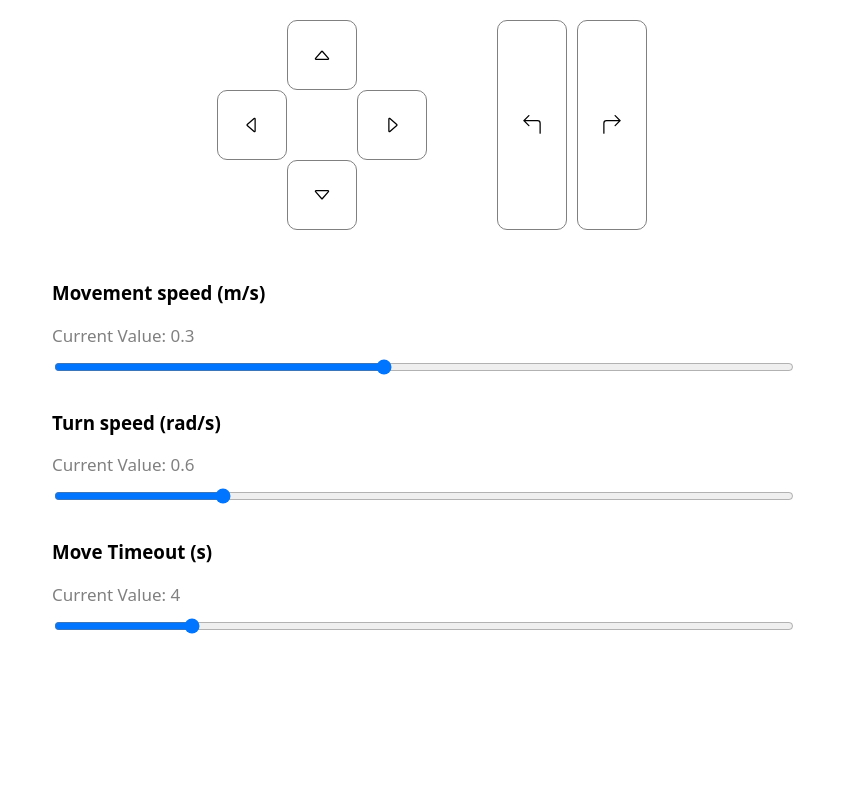
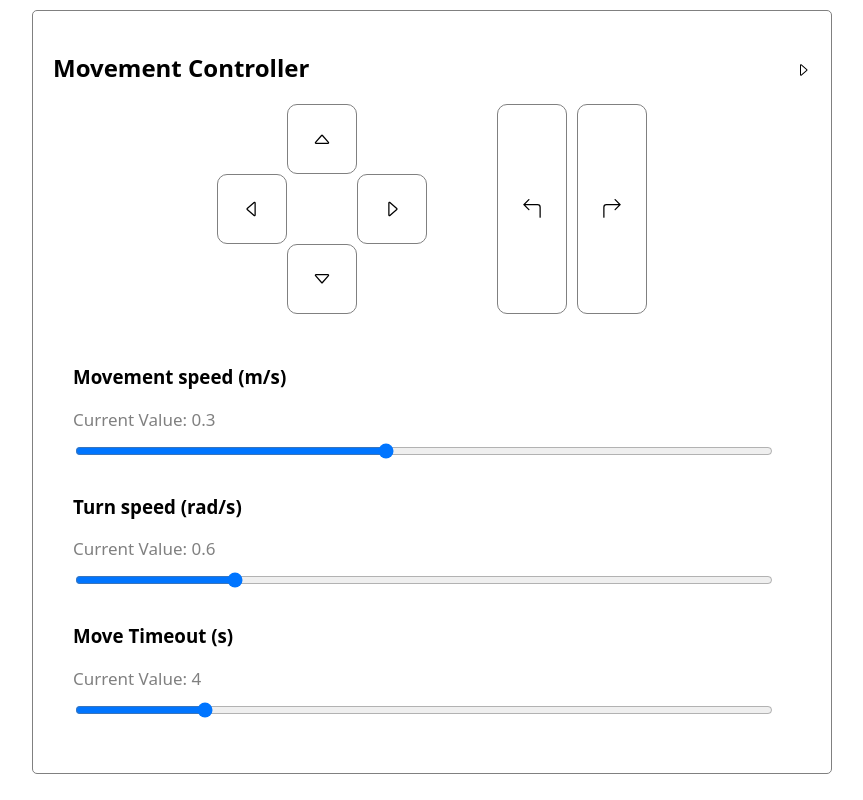
Before and after one commit to S3942721/robo-web-controller, a React (Vite) app in the folder frontend/: page /move-control in a window 1280 px wide. Shown: the whole page, without its empty margins (208-1071 px from the left). Built offline with nearby package versions, Linux system fonts and the light colour scheme; no server answers.

Commit message:
implement foldable session
Signed-off-by: cbh778899 <cbh778899@outlook.com>

```diff
--- /dev/null
+++ b/frontend/src/components/FoldableSection.jsx
@@ -0,0 +1,22 @@
+import { useState } from "react";
+import { CaretRight } from "./icons";
+
+export default function FoldableSection({ className, children, title }) {
+
+    const [folded, setFolded] = useState(false);
+
+    return (
+        <section className={`${className || ''}${folded ? ' folded':''}`}>
+            <div
+                className="title-bar clickable"
+                onClick={()=>setFolded(!folded)}
+            >
+                <div className={`fold-button ${folded?'expand':''}`}><CaretRight /></div>
+                { title ? <h1>{title}</h1> : <></>}
+            </div>
+            <div className={`foldable ${folded ? 'folded':undefined}`}>
+                { children }
+            </div>
+        </section>
+    )
+}
--- a/frontend/src/components/ManualDefinedScript.jsx
+++ b/frontend/src/components/ManualDefinedScript.jsx
@@ -1,5 +1,6 @@
 import { useState } from "react"
 import { requestWS } from "../utils/useWebSocket";
+import FoldableSection from "./FoldableSection";
 
 export default function ManualDefinedScript() {
 
@@ -12,7 +13,7 @@ export default function ManualDefinedScript() {
     }
 
     return (
-        <section>
+        <FoldableSection title={`Manual Defined Scripts`}>
             <form onSubmit={evt=>{
                 evt.preventDefault();
                 executeScript();
@@ -26,6 +27,6 @@ export default function ManualDefinedScript() {
                 />
                 <div className="btn" onClick={executeScript}>Execute Current Script</div>
             </form>
-        </section>
+        </FoldableSection>
     )
 }
--- a/frontend/src/components/MoveController.jsx
+++ b/frontend/src/components/MoveController.jsx
@@ -2,6 +2,7 @@ import { useEffect, useState, useCallback, useRef } from "react";
 import { requestWS } from "../utils/useWebSocket";
 import { Arrow90degLeft, Arrow90degRight, CaretDown, CaretLeft, CaretRight, CaretUp } from "./icons";
 import ScrollBar from "./sub-components/ScrollBar";
+import FoldableSection from "./FoldableSection";
 
 export default function MoveController() {
 
@@ -72,6 +73,7 @@ export default function MoveController() {
             window.removeEventListener('blur', lostFocus);
             document.removeEventListener('visibilitychange', visibilityChange);
         };
+    // eslint-disable-next-line react-hooks/exhaustive-deps
     }, []);
 
     function updateCallback(Signal) {
@@ -81,7 +83,7 @@ export default function MoveController() {
     }
 
     return (
-        <>
+        <FoldableSection title={"Movement Controller"}>
             <div className="movement-controller">
                 <div className={`direction W ${keys.W?"holding":""}`}><CaretUp /></div>
                 <div className={`direction A ${keys.A?"holding":""}`}><CaretLeft /></div>
@@ -93,6 +95,6 @@ export default function MoveController() {
             <ScrollBar name='Movement speed (m/s)' initial={0.3} max={0.55} min={0.1} step={0.05} callback={updateCallback("ControlMovementSpeed")} />
             <ScrollBar name='Turn speed (rad/s)' initial={0.6} max={2} min={0.2} step={0.05} callback={updateCallback("ControlTurnSpeed")} />
             <ScrollBar name='Move Timeout (s)' initial={4} max={20} min={0.5} step={0.5} callback={updateCallback("ControlMovementTimeout")} />
-        </>
+        </FoldableSection>
     );
 }
--- a/frontend/src/components/PreDefinedScripts.jsx
+++ b/frontend/src/components/PreDefinedScripts.jsx
@@ -1,5 +1,6 @@
 import { useEffect, useState } from "react";
 import useWebSocket, { requestWS } from "../utils/useWebSocket";
+import FoldableSection from "./FoldableSection";
 
 export default function PreDefinedScripts({ controller, resetController }) {
 
@@ -47,8 +48,7 @@ export default function PreDefinedScripts({ controller, resetController }) {
     }, [controller])
 
     return (
-        <section>
-            <h1>Pre-Defined Scripts</h1>
+        <FoldableSection title={"Pre-Defined Scripts"}>
             { arrScripts.map((script_name, i)=>{
                 const script_value = scripts[script_name];
                 return (
@@ -67,6 +67,6 @@ export default function PreDefinedScripts({ controller, resetController }) {
                 <div className="btn" onClick={executeSelectedScript}>Execute Selected Script</div>
                 <div className="btn" onClick={()=>switchSelect('next')}>Switch to Next Script</div>
             </div>
-        </section>
+        </FoldableSection>
     )
 }
--- a/frontend/src/components/ScrollControllers.jsx
+++ b/frontend/src/components/ScrollControllers.jsx
@@ -1,4 +1,5 @@
 import { requestWS } from "../utils/useWebSocket";
+import FoldableSection from "./FoldableSection";
 import ScrollBar from "./sub-components/ScrollBar";
 
 export default function ScrollControllers() {
@@ -10,13 +11,12 @@ export default function ScrollControllers() {
     }
 
     return (
-        <section>
-            <h1>Numerical Triggers</h1>
+        <FoldableSection title={"Numerical Triggers"}>
             <ScrollBar name='Adjust Volume' initial={80} callback={updateCallback("Volume")} />
             <ScrollBar name='Response Speed' initial={90} max={120} min={40} callback={updateCallback("ChangeResponseSpeed")} />
             <ScrollBar name='Sentence Pause (x200ms)' initial={4} max={10} min={1} callback={updateCallback("ChangeSentencePause")} />
             <ScrollBar name='Greet Face Lost Timeout' initial={1} max={5} min={0.5} step={0.5} callback={updateCallback("ChangeGreetFaceLostTimeout")} />
             <ScrollBar name='Greet Timeout' initial={3} max={10} min={1} step={0.5} callback={updateCallback("ChangeGreetTimeout")} />
-        </section>
+        </FoldableSection>
     )
 }
--- a/frontend/src/components/SelectProfile.jsx
+++ b/frontend/src/components/SelectProfile.jsx
@@ -1,4 +1,5 @@
 import useWebSocket, { requestWS } from "../utils/useWebSocket";
+import FoldableSection from "./FoldableSection";
 
 export default function SelectProfile() {
     const {
@@ -11,8 +12,7 @@ export default function SelectProfile() {
     }
 
     return (
-        <section className="select-profile">
-            <h1>Profiles</h1>
+        <FoldableSection className="select-profile" title={'Profiles'}>
             { profiles.map((profile, index)=>{
                 const { name, html, flags } = profile;
                 return (
@@ -37,6 +37,6 @@ export default function SelectProfile() {
                 )
             }) }
             <div className="btn" onClick={sendUpdateProfile}>Update Profile</div>
-        </section>
+        </FoldableSection>
     )
 }
--- a/frontend/src/components/ShortCuts.jsx
+++ b/frontend/src/components/ShortCuts.jsx
@@ -1,4 +1,5 @@
 import useWebSocket, { requestWS } from "../utils/useWebSocket";
+import FoldableSection from "./FoldableSection";
 
 export default function ShortCuts({ full_screen }) {
     const {
@@ -17,8 +18,7 @@ export default function ShortCuts({ full_screen }) {
     }
 
     return (
-        <section className={full_screen ? 'full-screen' : ''}>
-            <h1>Shortcuts</h1>
+        <FoldableSection className={full_screen ? 'full-screen' : ''} title={'Shortcuts'}>
             <div className="grid-shortcuts">
                 {
                     Object.keys(shortcuts).map((name, index)=>{
@@ -31,6 +31,6 @@ export default function ShortCuts({ full_screen }) {
                     })
                 }
             </div>
-        </section>
+        </FoldableSection>
     )
 }
--- a/frontend/src/components/TriggerBehaviour.jsx
+++ b/frontend/src/components/TriggerBehaviour.jsx
@@ -1,5 +1,6 @@
 import Trigger from "./sub-components/Trigger"
 import useWebSocket, { requestWS } from "../utils/useWebSocket";
+import FoldableSection from "./FoldableSection";
 
 export default function TriggerBehaviour() {
 
@@ -20,7 +21,7 @@ export default function TriggerBehaviour() {
     }
 
     return (
-        <section>
+        <FoldableSection title={'Triggers'}>
             { Object.keys(triggers).map((trigger, index)=>{
                 const { Signal, Value } = triggers[trigger]
                 return (
@@ -33,6 +34,6 @@ export default function TriggerBehaviour() {
                 )
             }) }
             <div className="btn" onClick={sendAllUpdates}>Update All Triggers</div>
-        </section>
+        </FoldableSection>
     )
 }
--- a/frontend/src/styles/index.css
+++ b/frontend/src/styles/index.css
@@ -8,7 +8,7 @@ input:focus {
 }
 
 .btn:hover,
-section > .grid-shortcuts > .shortcut:hover,
+section > .foldable > .grid-shortcuts > .shortcut:hover,
 .clickable:hover {
     cursor: pointer;
 }
@@ -42,6 +42,7 @@ section > .grid-shortcuts > .shortcut:hover,
 .btn:hover {
     background-color: rgb(14, 105, 196);
 }
+
 section {
     width: 100%;
     margin: 10px 0px;
@@ -51,13 +52,39 @@ section {
     height: fit-content;
 }
 
-section > .btn {
+section > .title-bar {
+    position: relative;
+    width: 100%;
+    height: fit-content;
+}
+section > .title-bar > .fold-button {
+    position: absolute;
+    right: 0;
+    top: 10px;
+    transition-duration: .5s;
+    transform-origin: center;
+}
+section > .title-bar > .fold-button.expand {
+    transform: rotate(90deg);
+}
+section > .foldable {
+    transform-origin: top;
+}
+section > .foldable.folded {
+    transform: scaleY(0);
+}
+
+section > .foldable > .btn {
     margin: auto;
     margin-top: 20px;
 }
 
-section > div.selected {
+section > .foldable > div.selected {
     border-color: dodgerblue;
+}
+
+section.folded {
+    height: 100px;
 }
 
 #root:has(section.full-screen) {
@@ -66,7 +93,7 @@ section > div.selected {
 
 /* PROFILE */
 
-section > .profile {
+section > .foldable > .profile {
     width: 100%;
     border: 2px solid lightgray;
     border-radius: 7px;
@@ -74,32 +101,32 @@ section > .profile {
     margin-bottom: 10px;
 }
 
-section > .profile > div {
+section > .foldable > .profile > div {
     margin-bottom: 10px;
 }
 
-section > .profile > .name {
+section > .foldable > .profile > .name {
     font-size: 18px;
     font-weight: bold;
 }
 
-section > .profile > .flags > .title {
+section > .foldable > .profile > .flags > .title {
     font-size: 17px;
     margin-bottom: 5px;
 }
 
-section > .profile > .flags > div:not(.title) {
+section > .foldable > .profile > .flags > div:not(.title) {
     margin-left: 10px;
     margin-bottom: 3px;
 }
 
-section > .profile > .html {
+section > .foldable > .profile > .html {
     color: gray;
 }
 
 /* SCRIPTS */
 
-section > .script {
+section > .foldable > .script {
     width: 100%;
     min-height: 50px;
     align-content: center;
@@ -110,12 +137,12 @@ section > .script {
     border-radius: 5px;
 }
 
-section > .script > .script-name {
+section > .foldable > .script > .script-name {
     font-size: 19px;
     font-size: bold;
 }
 
-section > .script > .script-value {
+section > .foldable > .script > .script-value {
     color: gray;
     margin-top: 5px;
     height: 20px;
@@ -124,7 +151,7 @@ section > .script > .script-value {
     overflow: hidden;
 }
 
-section > form > .manual-script {
+section > .foldable > form > .manual-script {
     width: 100%;
     min-height: 50px;
     border-radius: 10px;
@@ -134,12 +161,12 @@ section > form > .manual-script {
     font-size: 17px;
     margin-bottom: 10px;
 }
-section > form > .manual-script:focus {
+section > .foldable > form > .manual-script:focus {
     outline: none;
 }
 
 /* Trigger */
-section > .trigger {
+section > .foldable > .trigger {
     width: fit-content;
     display: inline-block;
     min-height: 40px;
@@ -151,11 +178,11 @@ section > .trigger {
     background-color: white;
 }
 
-section > .trigger > .title {
+section > .foldable > .trigger > .title {
     z-index: 1;
 }
 
-section > .trigger > .trigger-checkbox {
+section > .foldable > .trigger > .trigger-checkbox {
     opacity: 0;
     z-index: 2;
     position: absolute;
@@ -164,18 +191,18 @@ section > .trigger > .trigger-checkbox {
     width: 100%;
     height: 100%;
 }
-section > .trigger > .trigger-checkbox:hover {
+section > .foldable > .trigger > .trigger-checkbox:hover {
     cursor: pointer;
 }
 
-section > .trigger:has(.trigger-checkbox:checked) {
+section > .foldable > .trigger:has(.trigger-checkbox:checked) {
     background-color: dodgerblue;
     color: white;
     border-color: blue;
 }
 
 /* shortcuts */
-section > .grid-shortcuts {
+section > .foldable > .grid-shortcuts {
     display: grid;
     grid-template-columns: repeat(4, 1fr);
     gap: 10px;
@@ -186,7 +213,7 @@ section.full-screen > .grid-shortcuts {
     gap: 20px;
 }
 
-section > .grid-shortcuts > .shortcut {
+section > .foldable > .grid-shortcuts > .shortcut {
     width: auto;
     min-height: 100px;
     background-color: dodgerblue;
@@ -197,7 +224,7 @@ section > .grid-shortcuts > .shortcut {
     border-radius: 10px;
 }
 
-section > .grid-shortcuts > .shortcut:active {
+section > .foldable > .grid-shortcuts > .shortcut:active {
     background-color: rgb(14, 105, 196);
 }
 
```
Lines whose indentation alone changed are shown as unchanged.
